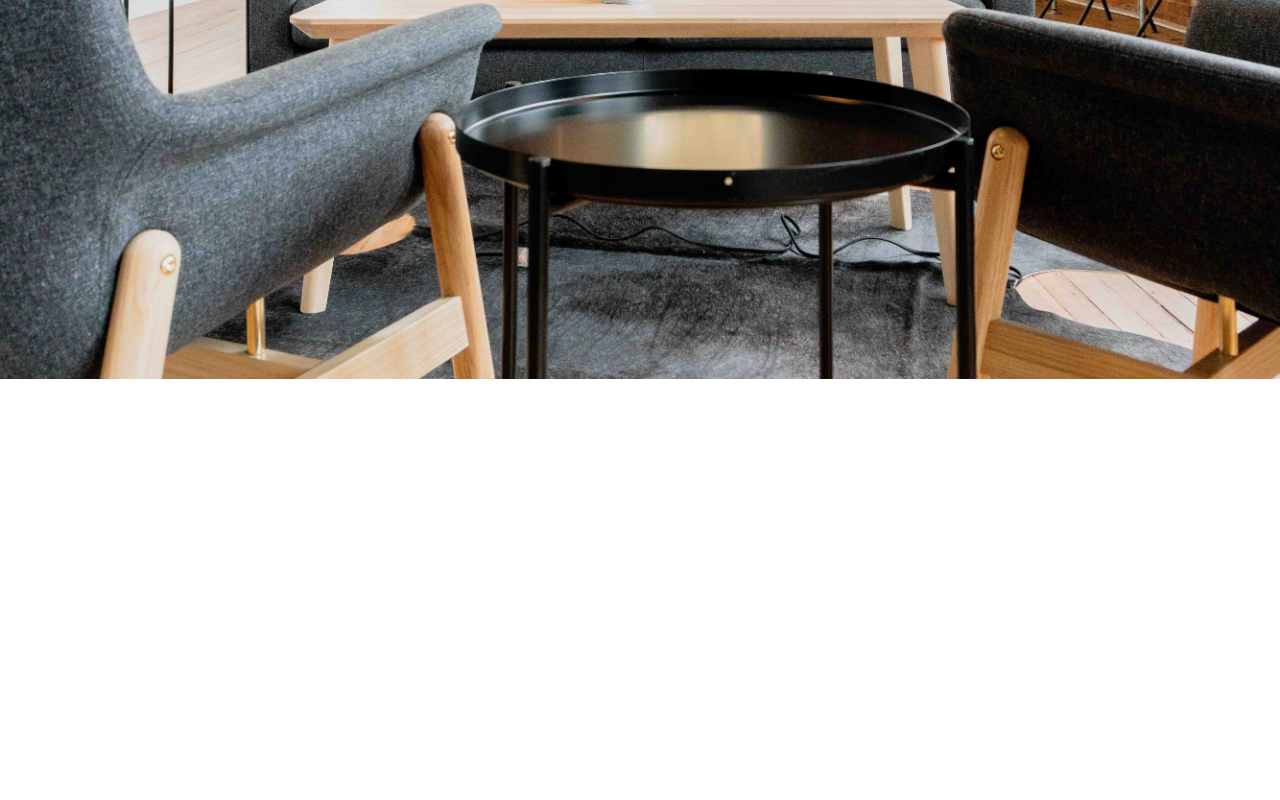
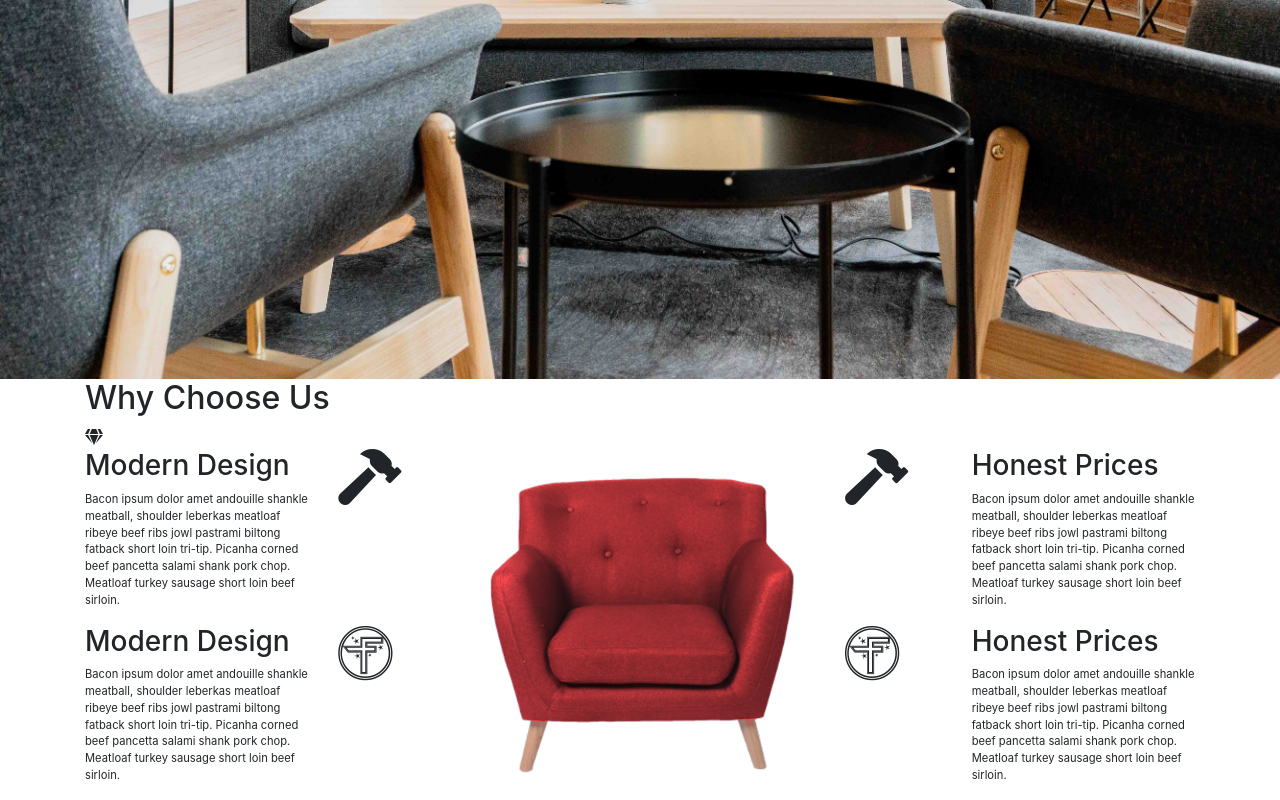
Before and after one commit to deartist22/DesignStore, a plain HTML site: page index.html in a window 1280 px wide. Shown: the part 421-1221 px from the top of the page. Before the commit the page ends 800 px from the top, so only its background shows below. Drawn offline with nearby package versions, Linux system fonts and the light colour scheme.

Commit message:
Created Choose Us section
Setup Choose Us section, add image

```diff
--- a/css/style.css
+++ b/css/style.css
@@ -25,3 +25,12 @@ html {
 	height: 100%;
 	background-size: cover;
 }
+
+#chooseus p {
+	font-size: .7rem;
+}
+
+#chooseus .fa-hammer,
+#chooseus .fa-trade-federation {
+	font-size: 3.5rem;
+}
--- a/index.html
+++ b/index.html
@@ -47,6 +47,63 @@
 	<div class="background-image"></div>
 </div>
 
+<div id="chooseus">
+	<div class="container">
+	<h2>Why Choose Us</h2>
+	<i class="fas fa-gem"></i>
+	<div class="row">
+		<div class="col-lg-4">
+			<div class="row">
+				<div class="col-md-8">
+					<h3>Modern Design</h3>
+					<p>Bacon ipsum dolor amet andouille shankle meatball, shoulder leberkas meatloaf ribeye beef ribs jowl pastrami biltong fatback short loin tri-tip. Picanha corned beef pancetta salami shank pork chop. Meatloaf turkey sausage short loin beef sirloin. </p>
+				</div>
+				<div class="col-md-4">
+					<i class="fas fa-hammer"></i>
+				</div>
+			</div>
+			<div class="row">
+				<div class="col-md-8">
+					<h3>Modern Design</h3>
+					<p>Bacon ipsum dolor amet andouille shankle meatball, shoulder leberkas meatloaf ribeye beef ribs jowl pastrami biltong fatback short loin tri-tip. Picanha corned beef pancetta salami shank pork chop. Meatloaf turkey sausage short loin beef sirloin. </p>
+				</div>
+				<div class="col-md-4">
+					<i class="fab fa-trade-federation"></i>
+				</div>
+			</div>
+
+		</div><!--Column-->
+
+		<div class="col-lg-4">
+			<img src="img/Emma-Single-Dark-Grey2.png" class="img-fluid">
+		</div><!--Column-->
+
+		<div class="col-lg-4">
+
+			<div class="row">
+				<div class="col-md-4">
+					<i class="fas fa-hammer"></i>
+				</div>
+				<div class="col-md-8">
+					<h3>Honest Prices</h3>
+					<p>Bacon ipsum dolor amet andouille shankle meatball, shoulder leberkas meatloaf ribeye beef ribs jowl pastrami biltong fatback short loin tri-tip. Picanha corned beef pancetta salami shank pork chop. Meatloaf turkey sausage short loin beef sirloin. </p>
+				</div>
+			</div>
+			<div class="row">
+				<div class="col-md-4">
+					<i class="fab fa-trade-federation"></i>
+				</div>
+				<div class="col-md-8">
+					<h3>Honest Prices</h3>
+					<p>Bacon ipsum dolor amet andouille shankle meatball, shoulder leberkas meatloaf ribeye beef ribs jowl pastrami biltong fatback short loin tri-tip. Picanha corned beef pancetta salami shank pork chop. Meatloaf turkey sausage short loin beef sirloin. </p>
+				</div>
+			</div>
+
+		</div><!--Column-->
+	</div>
+	</div>
+</div>
+
 
 <script src="https://stackpath.bootstrapcdn.com/bootstrap/4.3.1/js/bootstrap.min.js" integrity="sha384-JjSmVgyd0p3pXB1rRibZUAYoIIy6OrQ6VrjIEaFf/nJGzIxFDsf4x0xIM+B07jRM" crossorigin="anonymous"></script>
 </body>
```
Also changed, not shown: img/Emma-Single-Dark-Grey2.png (added).
